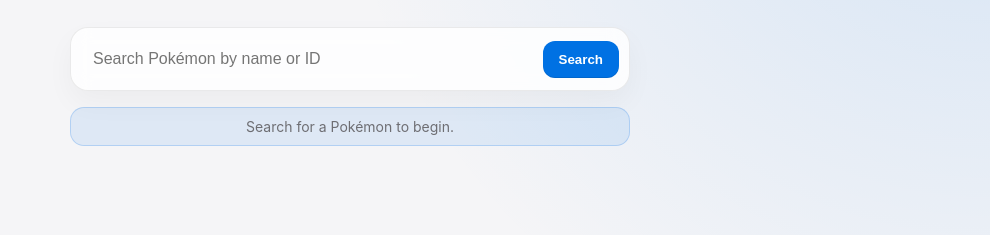
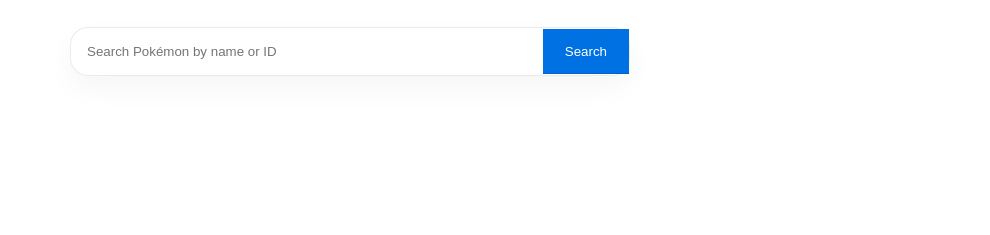
Before and after one commit to ArchismitaS/Premium-Pokemon-Portal, a plain HTML site: page index.html in a window 1280 px wide. Shown: the part 227-462 px from the top of the page, without its empty margins (290-1280 px from the left). Drawn offline with Linux system fonts and the light colour scheme.

Commit message:
Update index.html

```diff
--- a/index.html
+++ b/index.html
@@ -31,8 +31,12 @@
         font-family: -apple-system, BlinkMacSystemFont, "SF Pro Text", "Segoe UI", Roboto,
           Helvetica, Arial, sans-serif;
         color: var(--text-primary);
+<<<<<<< ours
         background: radial-gradient(circle at top right, var(--accent-soft), transparent 44%),
           var(--bg);
+=======
+        background: #ffffff;
+>>>>>>> theirs
       }
 
       .app-shell {
@@ -75,9 +79,15 @@
         border: 1px solid var(--stroke);
         border-radius: 18px;
         box-shadow: 0 12px 28px rgba(0, 0, 0, 0.04);
+<<<<<<< ours
         padding: 10px;
         backdrop-filter: blur(10px);
         max-width: 560px;
+=======
+        padding: 14px;
+        backdrop-filter: blur(10px);
+        width: 100%;
+>>>>>>> theirs
       }
 
       .search-wrap input {
@@ -85,15 +95,25 @@
         background: transparent;
         color: var(--text-primary);
         width: 100%;
+<<<<<<< ours
         font-size: 16px;
         padding: 12px;
+=======
+        font-size: 19px;
+        padding: 16px;
+>>>>>>> theirs
         outline: none;
       }
 
       .search-wrap button {
         border: 0;
+<<<<<<< ours
         border-radius: 12px;
         padding: 11px 16px;
+=======
+        border-radius: 14px;
+        padding: 15px 22px;
+>>>>>>> theirs
         font-weight: 600;
         cursor: pointer;
         transition: transform var(--transition), opacity var(--transition);
@@ -112,7 +132,11 @@
       }
 
       .notice {
+<<<<<<< ours
         max-width: 560px;
+=======
+        width: 100%;
+>>>>>>> theirs
         margin: 0 auto;
         min-height: 32px;
         border-radius: var(--radius-md);
@@ -547,7 +571,12 @@
         btn.textContent = state.shiny ? 'Disable Shiny' : 'Enable Shiny';
       }
 
+<<<<<<< ours
       setNotice('Search for a Pokémon to begin.', 'info');
+=======
+      searchInput.value = 'mewtwo';
+      fetchPokemon();
+>>>>>>> theirs
     </script>
   </body>
 </html>
```
